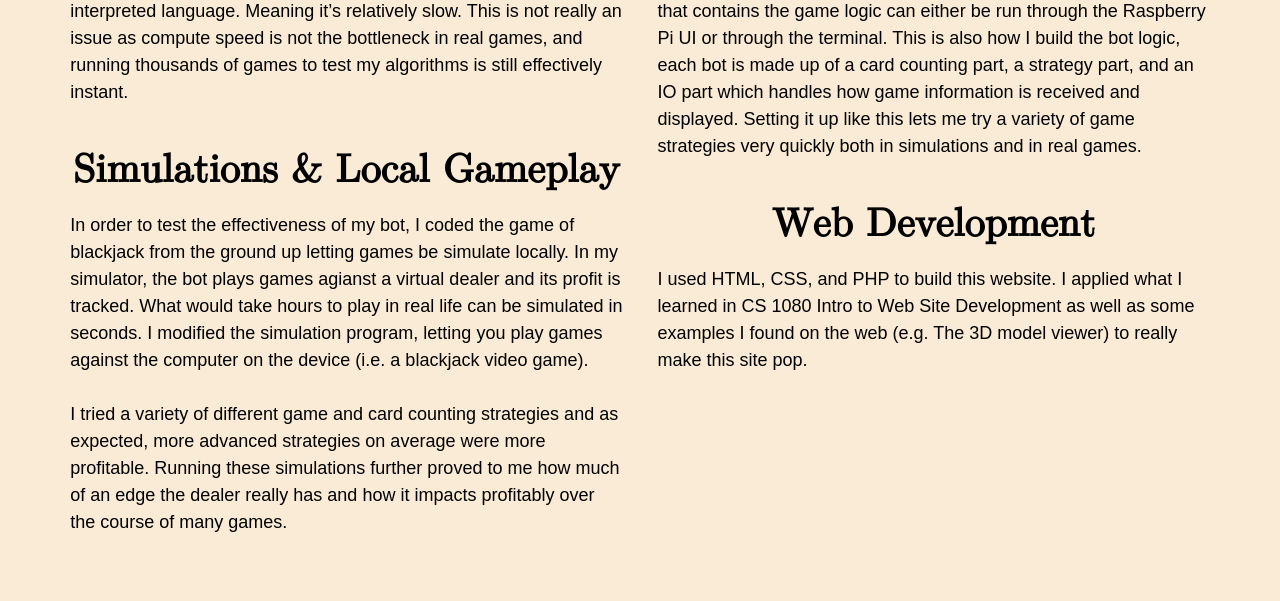
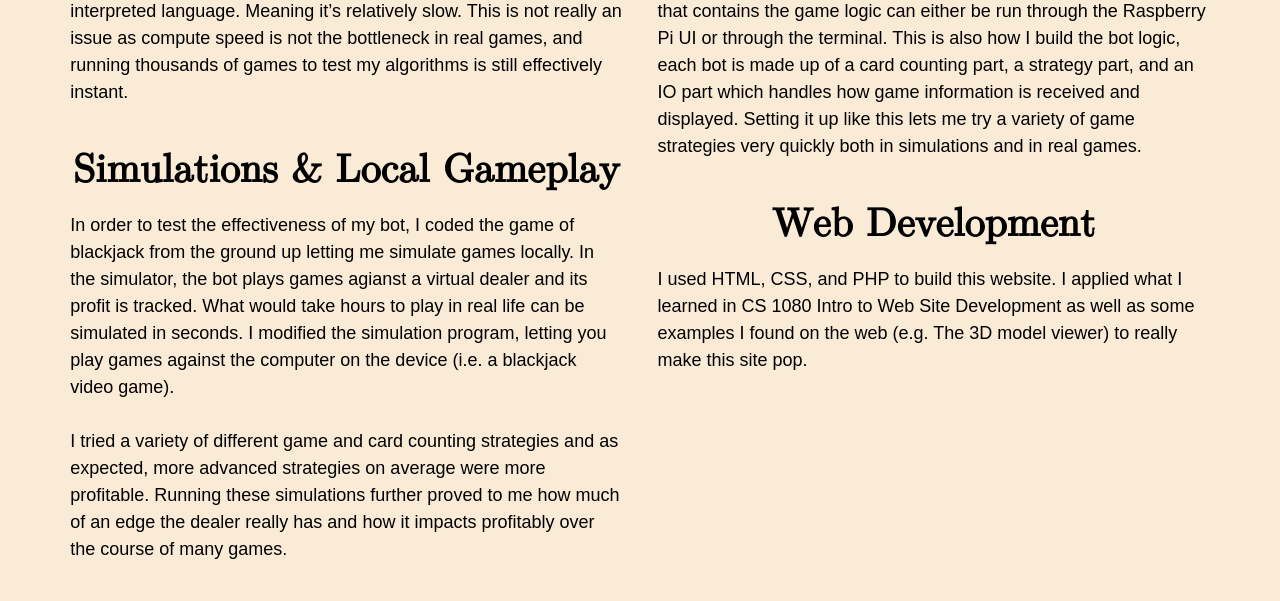
Before and after one commit to Jonas-Hemmett/Blackjack_Bot_Site, a PHP site: page /coding.php in a window 1280 px wide. Shown: the part 329-930 px from the top of the page. Before the commit the page ends 861 px from the top, so only its background shows below. Run offline with PHP 8.4, Linux system fonts and the light colour scheme; data that the repository does not hold is empty.

Commit message:
Updated Coding Text

```diff
--- a/coding.php
+++ b/coding.php
@@ -13,7 +13,7 @@
 
              <h2>Simulations & Local Gameplay</h2>
             <p>
-                In order to test the effectiveness of my bot, I coded the game of blackjack from the ground up letting games be simulate locally. In my simulator, the bot plays games agianst a virtual dealer and its profit is tracked. What would take hours to play in real life can be simulated in seconds. I modified the simulation program, letting you play games against the computer on the device (i.e. a blackjack video game).<br>
+                In order to test the effectiveness of my bot, I coded the game of blackjack from the ground up letting me simulate games locally. In the simulator, the bot plays games agianst a virtual dealer and its profit is tracked. What would take hours to play in real life can be simulated in seconds. I modified the simulation program, letting you play games against the computer on the device (i.e. a blackjack video game).<br>
                 <br>
                 I tried a variety of different game and card counting strategies and as expected, more advanced strategies on average were more profitable. Running these simulations further proved to me how much of an edge the dealer really has and how it impacts profitably over the course of many games.
 
```
